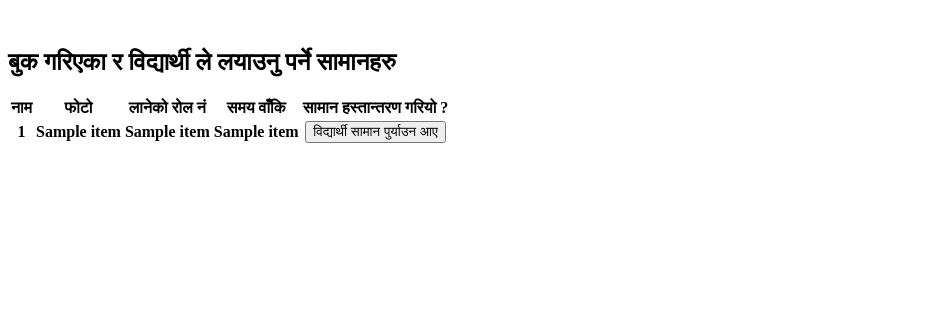
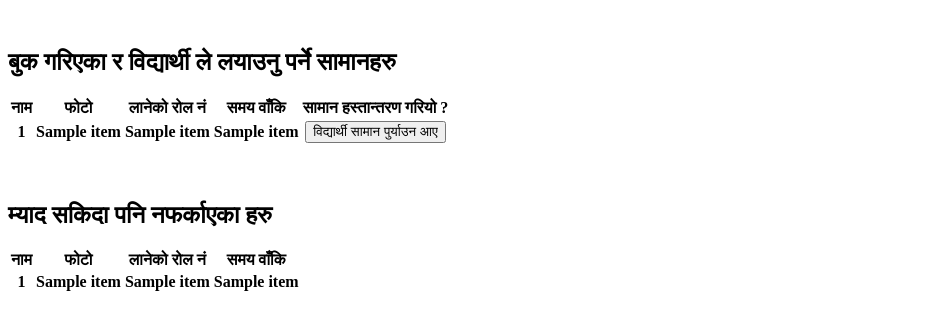
Before and after one commit to AadiRajUp/fsu-library-automation, a Flask app: template templates/dashboard.html in a window 1280 px wide. Shown: the part 160-490 px from the top of the page, without its empty margins (0-933 px from the left). Run offline with Flask 3, Linux system fonts and the light colour scheme; the template is opened without the code that fills it: most values are stand-ins (such as "Sample title", 1, 10 or a date in 2020); lists and menus that the app fills with data are empty.

Commit message:
added expired

```diff
--- a/app.py
+++ b/app.py
@@ -218,6 +218,8 @@ def admin_dashboard():
     to_return = [item for item in items if not item.available and item.booking_ref.on_occupied_state]
 
     items_to_return = []
+    items_date_expired = []
+
     for its in to_return:
         _temp = []
 
@@ -228,15 +230,19 @@ def admin_dashboard():
         # roll number (generate through mail, first 9 character)
         _temp.append(its.booking_ref.user_email[:9].upper())
         # book time
-        _temp.append(its.occupy_time - (its.booking_ref.booked_date.day - today))
+        _time = its.occupy_time - (its.booking_ref.booked_date.day - today)
+        _temp.append(_time)
         # id
         _temp.append(its.id)
 
+        print(_time)
         items_to_return.append(_temp)
+        if _time < 1:
+            items_date_expired.append(_temp)
 
 
 
-    return render_template('dashboard.html',items= items_modified,returns = items_to_return)
+    return render_template('dashboard.html',items= items_modified,returns = items_to_return,expired = items_date_expired)
 
 
 
--- a/templates/dashboard.html
+++ b/templates/dashboard.html
@@ -57,6 +57,30 @@
 
     </table>
 
+    <br><br>
+    <h2>म्याद सकिदा पनि नफर्काएका हरु</h2>
+
+    <table>
+        <tr>
+            <th>नाम</th>
+            <th>फोटो</th>
+            <th>लानेको रोल नं</th>
+            <th>समय वाँकि</th>
+        </tr>
+
+            {% for item in expired %}
+            <tr>
+                <th>{{item[0]}}</th>
+                <th>{{item[1]}}</th>
+                <th>{{item[2]}}</th>
+                <th>{{item[3]}}</th>
+                <!-- ID is item[4] -->
+            </tr>
+
+        {% endfor%}
+
+    </table>
+
 
  </body>
 
```
